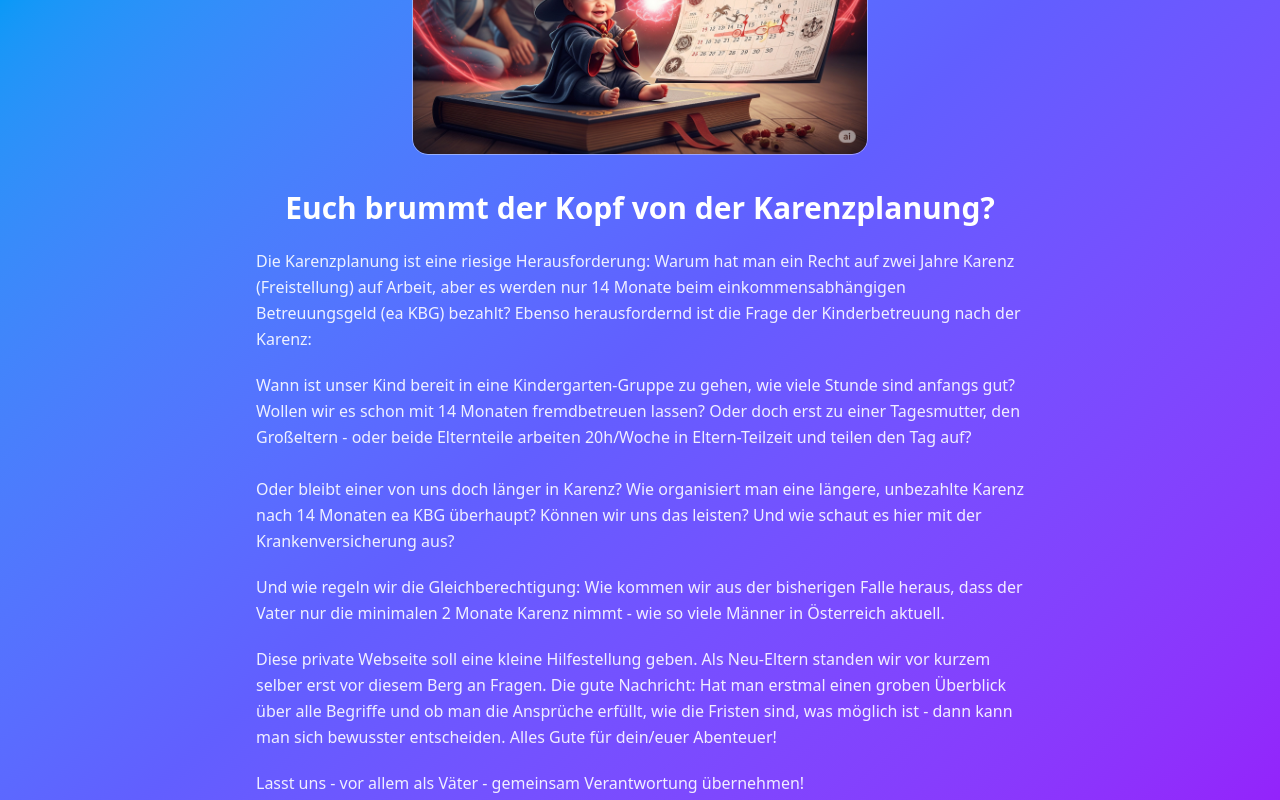
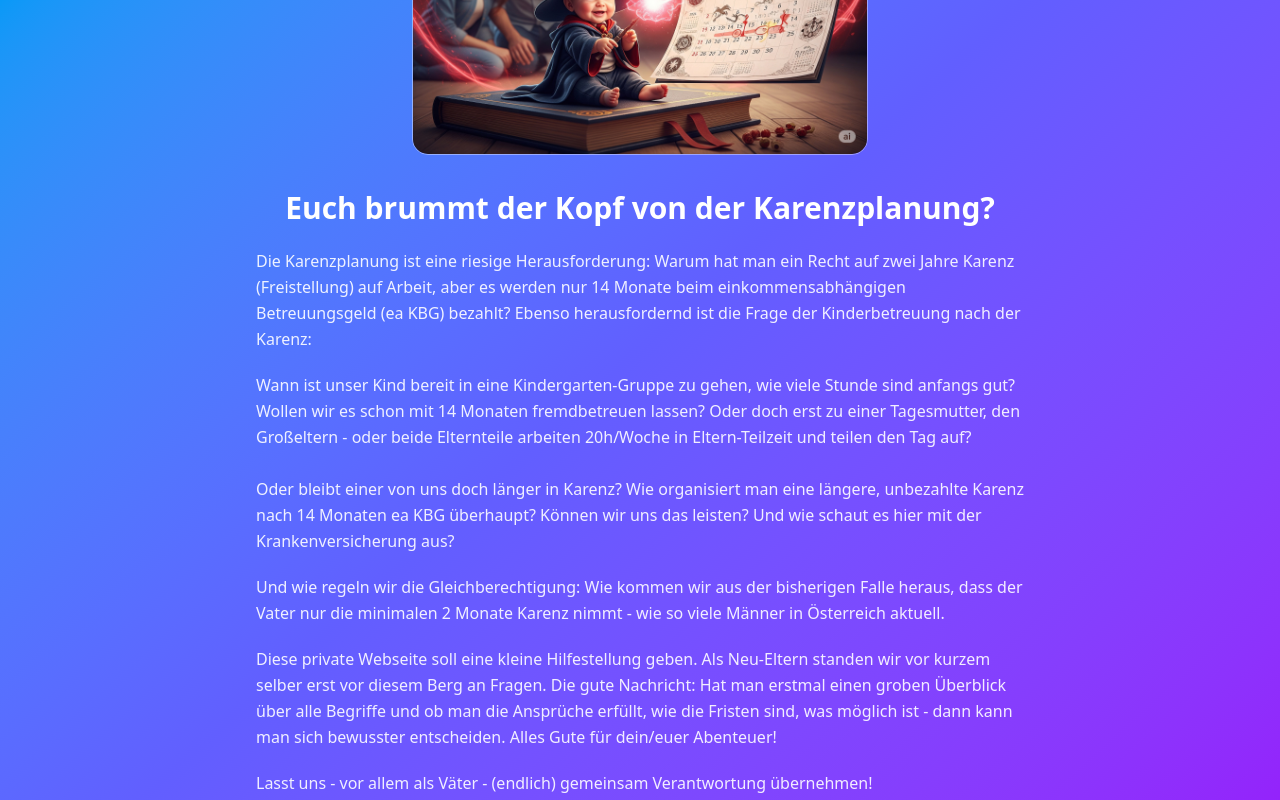
Before and after one commit to mandrasch/karenz-wizard, a SvelteKit app: page / in a window 1280 px wide. Both pictures are taken after a click on the button "Mehr lesen". Shown: the part 519-1319 px from the top of the page. Built offline with nearby package versions, Linux system fonts and the light colour scheme.

Commit message:
chore: text update

```diff
--- a/src/routes/+page.svelte
+++ b/src/routes/+page.svelte
@@ -91,7 +91,7 @@
 					</p>
 
 					<p class="text-sm leading-relaxed sm:text-base">
-						Lasst uns - vor allem als Väter - gemeinsam Verantwortung übernehmen!
+						Lasst uns - vor allem als Väter - (endlich) gemeinsam Verantwortung übernehmen!
 					</p>
 				</div>
 			{/if}
```
